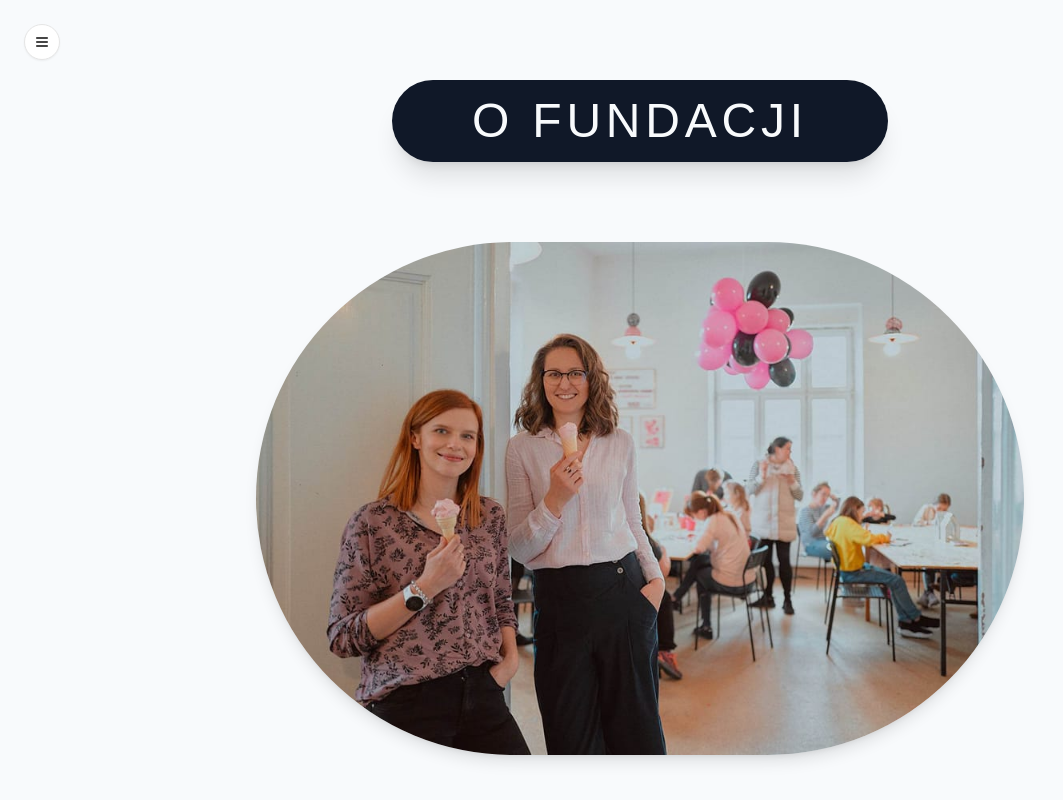
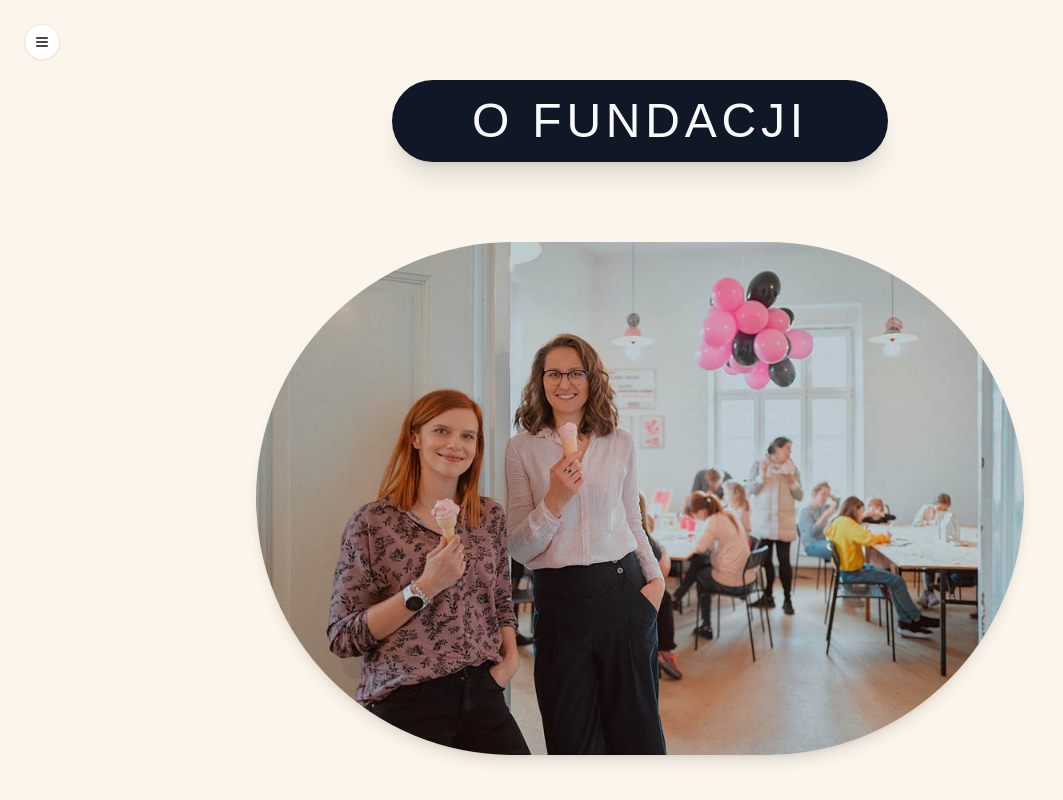
Before and after one commit to misiek869/Miasto_Pracownia_Foundation_Website, a Next.js app: page /o_nas in a window 1280 px wide. Shown: the top 800 px of the page, without its empty margins (0-1063 px from the left). Built offline with nearby package versions, Linux system fonts and the light colour scheme; a web font is replaced by a local one.

Commit message:
change bg color

```diff
--- a/app/(root)/o_nas/page.tsx
+++ b/app/(root)/o_nas/page.tsx
@@ -13,7 +13,7 @@ export const metadata = {
 const AboutUsPage = () => {
 	return (
 		<>
-			<div className='min-h-screen bg-slate-50 pt-20 flex flex-col relative px-4'>
+			<div className='min-h-screen bg-[var(--primary)] pt-20 flex flex-col relative px-4'>
 				<div className='fixed top-6 left-6'>
 					<Navigation hidden='about' />
 				</div>
```
